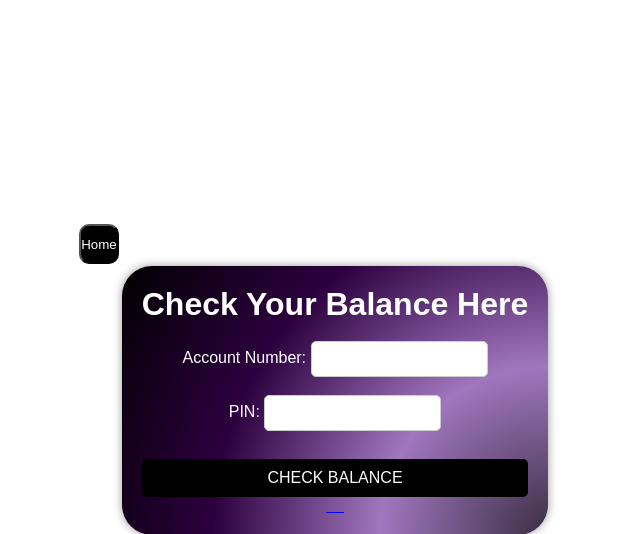
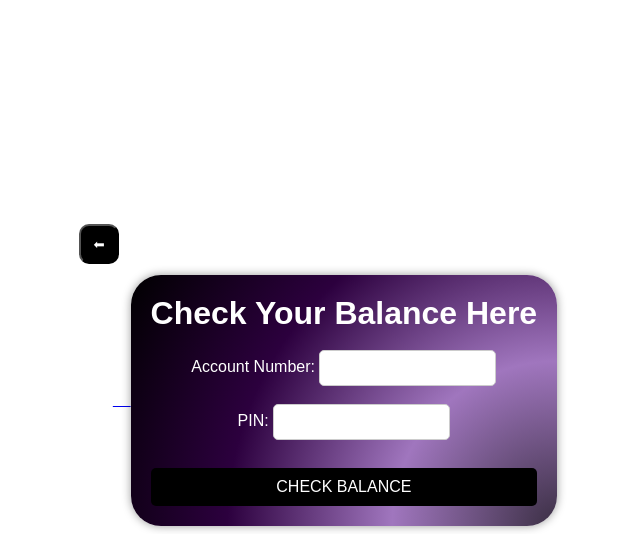
Before and after one commit to Anjum799/Bank, a Django app: template Bank/app/templates/balance.html in a window 1280 px wide. Shown: the top 534 px of the page, without its empty margins (305-945 px from the left). Run offline with Django 3.2, Linux system fonts and the light colour scheme; the template is opened without the code that fills it, so the values that code supplies are empty.

Commit message:
Update balance.html

```diff
--- a/Bank/app/templates/balance.html
+++ b/Bank/app/templates/balance.html
@@ -8,6 +8,9 @@
     <link rel="stylesheet" href="{% static 'css/balance.css' %}">
 </head>
 <body>
+  <a href="{% url 'home' %}">
+    <button id="btn1" type="submit">⬅</button>
+    </a>
   <div class="container">
     <h1>Check Your Balance Here</h1> <br>
     {% if var %}
@@ -20,9 +23,6 @@
         <br><br>
        <button type="submit" class="submit-btn">CHECK BALANCE</button>
     </form>
-    <a href="{% url 'home' %}">
-      <button id="btn1" type="submit">Home</button>
-    </a>
   </div>
   {% endif %}
 </body>
```
